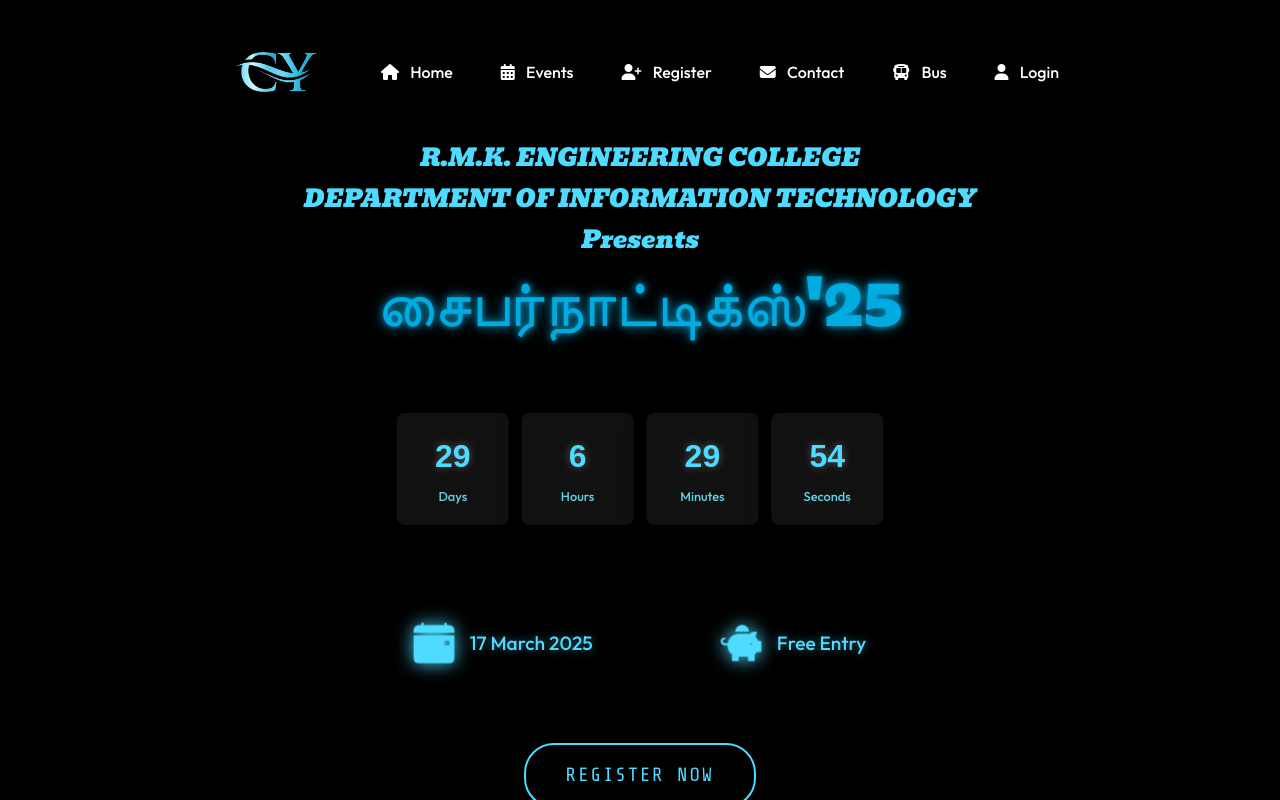
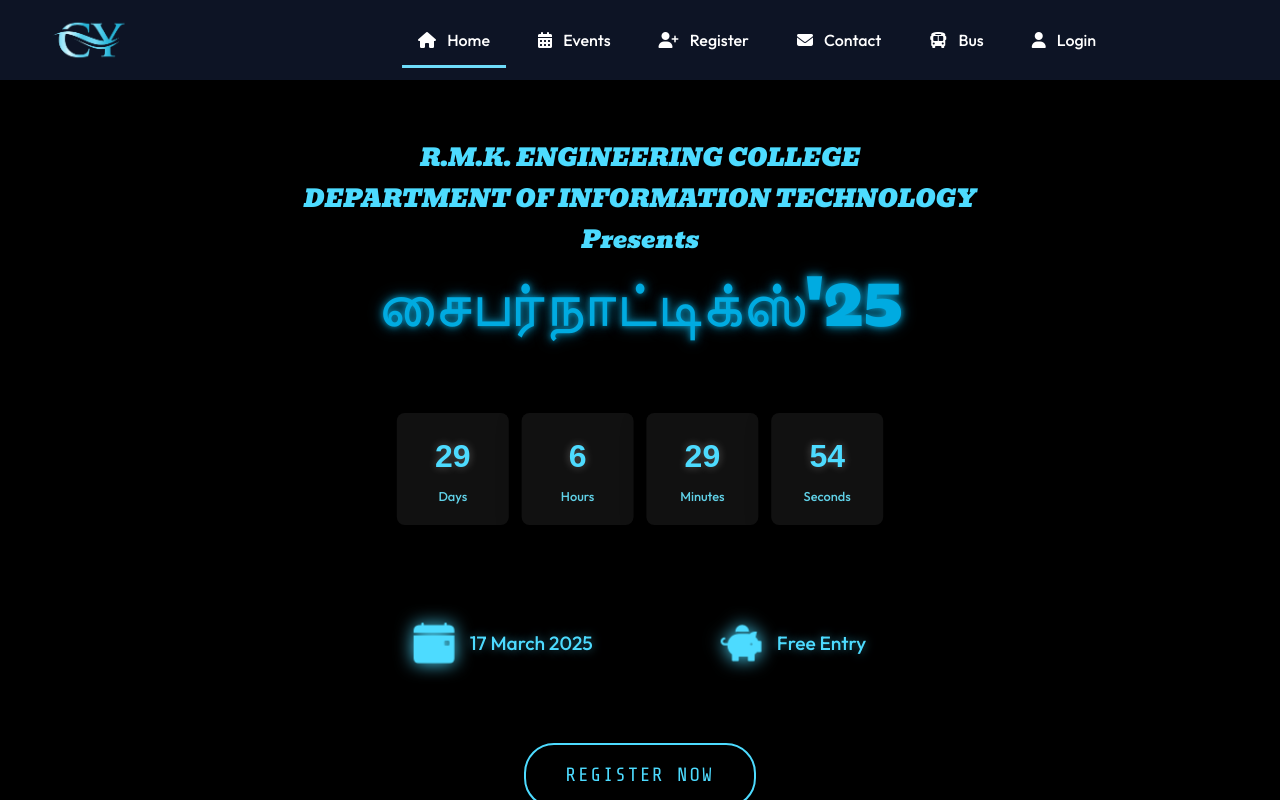
Before and after one commit to ShashwanthN/CYBERNAUTIX-25, a React (Vite) app: page / in a window 1280 px wide. Built offline with nearby package versions, Linux system fonts and the light colour scheme; a web font is replaced by a local one.

Commit message:
navbar UI

```diff
--- a/src/navbar/Navbar.css
+++ b/src/navbar/Navbar.css
@@ -4,15 +4,23 @@
   box-shadow: 0 4px 10px rgba(0, 0, 0, 0.2);
   position: fixed;
   width: 100%;
-  height: 120px;
+  height: 80px;
   z-index: 1000;
-  transition: background 0.3s ease-in-out;
+  display: flex;
+  align-items: center;
+  background: rgba(15, 23, 42, 0.9);
 }
 
 .logo {
-  width: 160px;
+  width: 140px;
+  position: absolute;
+  left: 20px;
 }
 
+.nav-links {
+  display: flex;
+  padding-left: 350px;
+}
 
 .nav-link {
   color: #ffffff !important;
@@ -23,6 +31,7 @@
   border-radius: 8px;
   margin: 0 8px;
   text-decoration: none;
+  position: relative;
 }
 
 .nav-link:hover {
@@ -30,6 +39,17 @@
   background: rgba(255, 255, 255, 0.1);
 }
 
+.nav-link.active::after {
+  content: "";
+  position: absolute;
+  bottom: -5px;
+  left: 50%;
+  width: 100%;
+  height: 3px;
+  background: #6edcfa;
+  transform: translateX(-50%);
+  transition: width 0.3s ease-in-out;
+}
 
 .navbar-toggler {
   border: none;
@@ -44,7 +64,7 @@
   box-shadow: none;
 }
 
-
+/* Sidebar Styles */
 .sidebar {
   position: fixed;
   top: 0;
@@ -62,7 +82,6 @@
   right: 0;
 }
 
-
 .sidebar-header {
   display: flex;
   justify-content: flex-end;
@@ -76,7 +95,6 @@
   color: white;
   cursor: pointer;
 }
-
 
 .sidebar-nav {
   list-style: none;
@@ -96,10 +114,10 @@
   border-radius: 8px;
 }
 
-.sidebar-link:hover {
+.sidebar-link:hover,
+.sidebar-link.active {
   background: rgba(255, 255, 255, 0.2);
 }
-
 
 .sidebar-overlay {
   position: fixed;
@@ -115,10 +133,9 @@
 }
 
 .sidebar-overlay.show {
-  opacity: 0;
+  opacity: 1;
   pointer-events: all;
 }
-
 
 @media (max-width: 991px) {
   .sidebar {
--- a/src/navbar/Navbar.jsx
+++ b/src/navbar/Navbar.jsx
@@ -1,36 +1,41 @@
 import React, { useState } from "react";
-import { Link } from "react-router-dom";
+import { Link, useLocation } from "react-router-dom";
 import "./Navbar.css";
 import "@fortawesome/fontawesome-free/css/all.min.css";
 import logo2 from "../assets/logo2.png";
 
 function Navbar() {
   const [isSidebarOpen, setIsSidebarOpen] = useState(false);
+  const location = useLocation();
 
   const toggleSidebar = () => {
     setIsSidebarOpen(!isSidebarOpen);
   };
 
-  return (
-    <div>
-      <nav className="navbar">
-        <div className="container-fluid d-flex align-items-center justify-content-center">
-          <div className="nav-content d-flex align-items-center">
-            <img className="logo" src={logo2} alt="logo" />
-            <div className="nav-links d-none d-lg-flex">
-              {[
+  const navItems = [
     { to: "/", icon: "fas fa-home", label: "Home" },
     { to: "/events", icon: "fas fa-calendar-alt", label: "Events" },
     { to: "/register", icon: "fas fa-user-plus", label: "Register" },
     { to: "/contact", icon: "fas fa-envelope", label: "Contact" },
     { to: "/bus", icon: "fas fa-bus", label: "Bus" },
     { to: "/login", icon: "fas fa-user", label: "Login" },
-              ].map(({ to, icon, label }) => (
-                <Link className="nav-link" to={to} key={to}>
+  ];
+
+  return (
+    <div>
+      <nav className="navbar">
+        <div className="container-fluid d-flex align-items-center justify-content-between">
+          <img className="logo" src={logo2} alt="logo" />
+          <div className="nav-links d-none d-lg-flex">
+            {navItems.map(({ to, icon, label }) => (
+              <Link
+                className={`nav-link ${location.pathname === to ? "active" : ""}`}
+                to={to}
+                key={to}
+              >
                 <i className={`${icon} me-2`}></i> {label}
               </Link>
             ))}
-            </div>
           </div>
           <button className="navbar-toggler d-lg-none" onClick={toggleSidebar}>
             <i className="fas fa-bars"></i>
@@ -45,16 +50,13 @@
           </button>
         </div>
         <ul className="sidebar-nav">
-          {[
-            { to: "/", icon: "fas fa-home", label: "Home" },
-            { to: "/events", icon: "fas fa-calendar-alt", label: "Events" },
-            { to: "/register", icon: "fas fa-user-plus", label: "Register" },
-            { to: "/contact", icon: "fas fa-envelope", label: "Contact" },
-            { to: "/bus", icon: "fas fa-bus", label: "Bus" },
-            { to: "/login", icon: "fas fa-user", label: "Login" },
-          ].map(({ to, icon, label }) => (
+          {navItems.map(({ to, icon, label }) => (
             <li key={to}>
-              <Link to={to} className="sidebar-link" onClick={toggleSidebar}>
+              <Link
+                to={to}
+                className={`sidebar-link ${location.pathname === to ? "active" : ""}`}
+                onClick={toggleSidebar}
+              >
                 <i className={`${icon} me-2`}></i> {label}
               </Link>
             </li>
```
Lines whose indentation alone changed are shown as unchanged.
